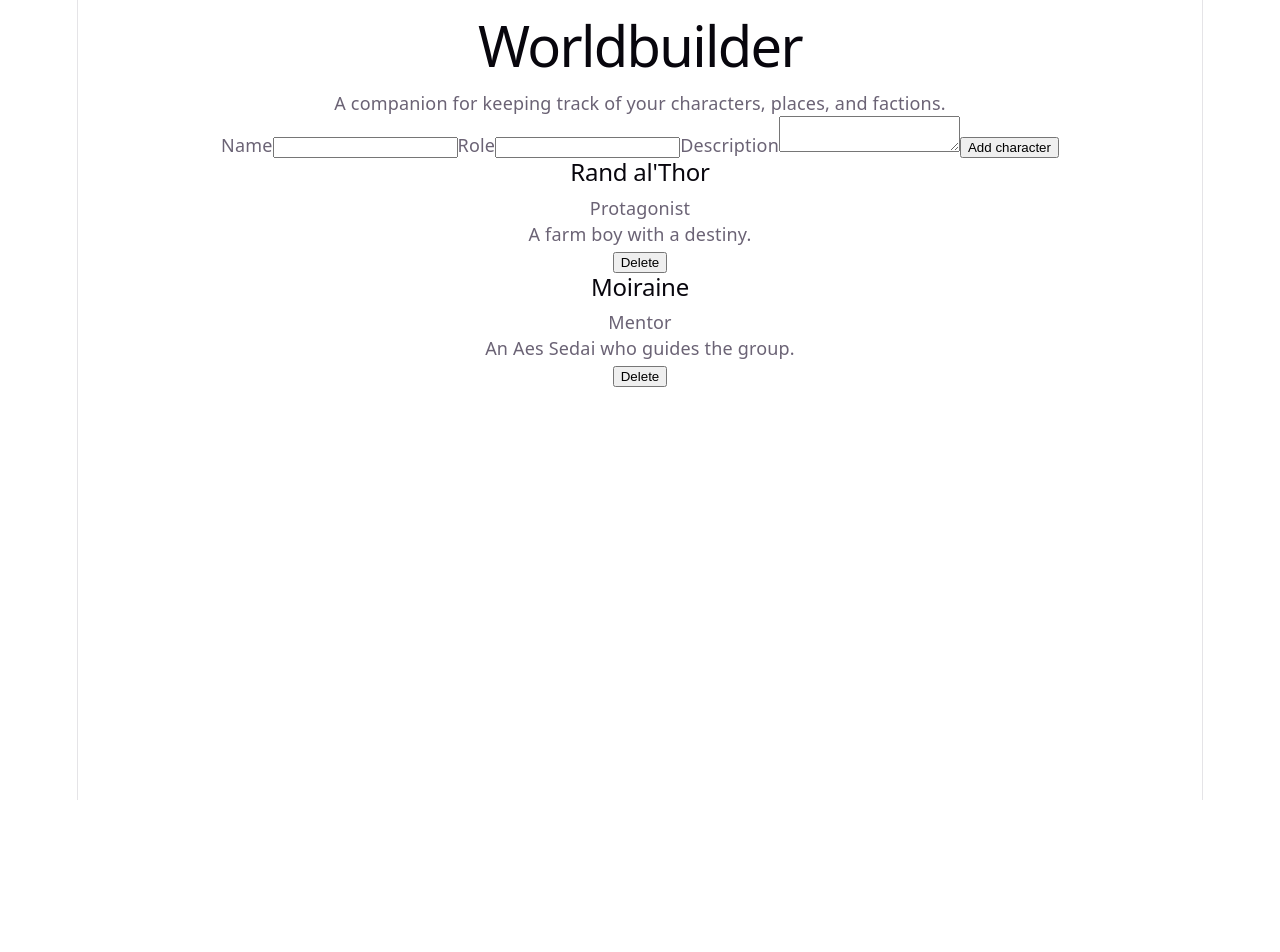
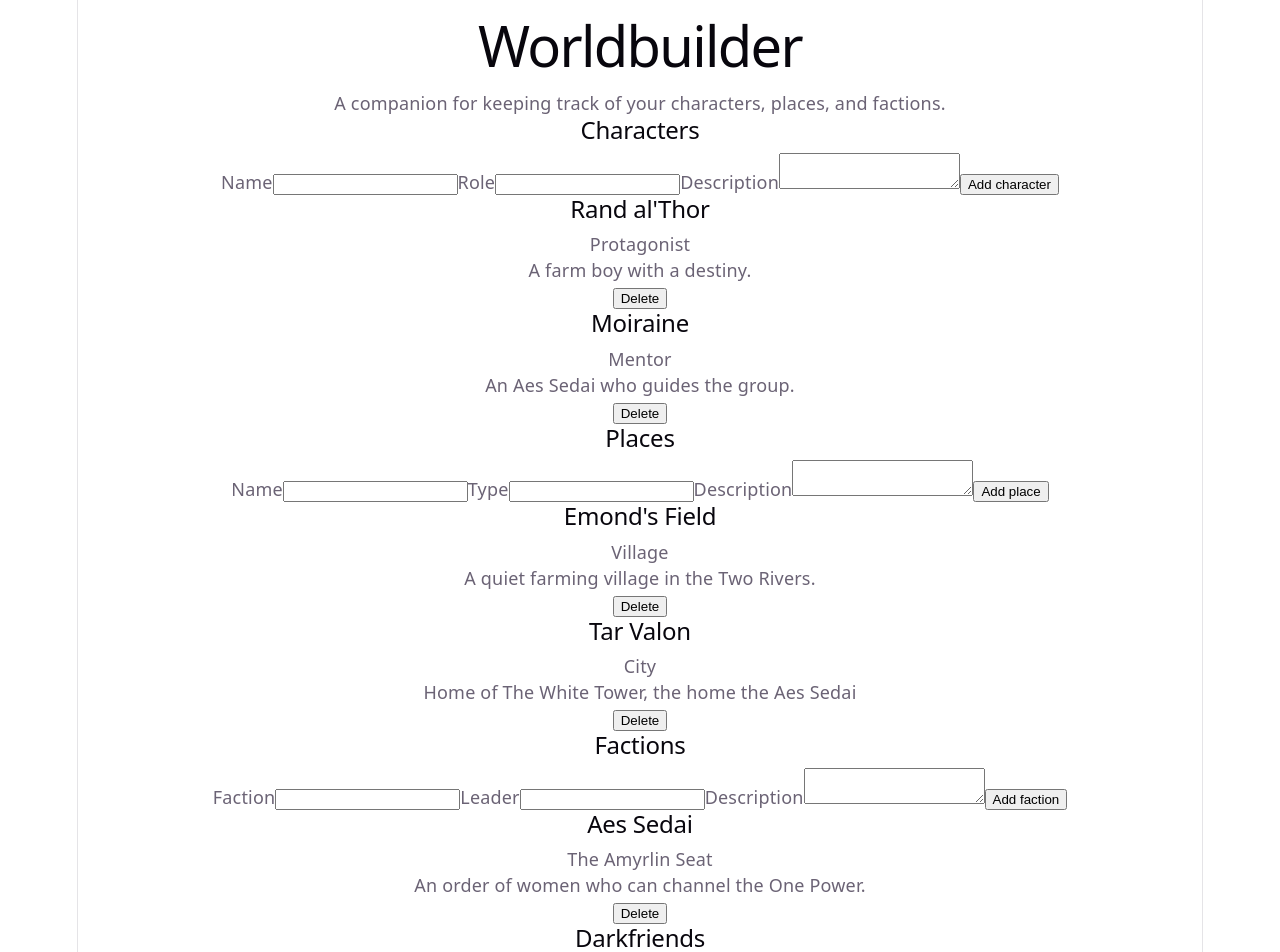
Before and after one commit to J-Winchester94/worldbuilder, a React (Vite) app: page / in a window 1280 px wide. Shown: the top 952 px of the page. Before the commit the page ends 800 px from the top, so only its background shows below. Built offline with nearby package versions, Linux system fonts and the light colour scheme.

Commit message:
Added Faction Form

```diff
--- a/src/App.jsx
+++ b/src/App.jsx
@@ -1,37 +1,63 @@
 import { useState, useEffect } from 'react'
 import './App.css'
+import EntryCard from './components/EntryCard.jsx';
 
 const sampleCharacters = [
   { id: 1, name: "Rand al'Thor", role: "Protagonist", description: "A farm boy with a destiny." },
   { id: 2, name: "Moiraine", role: "Mentor", description: "An Aes Sedai who guides the group." },
 ];
 
-function CharacterCard({ name, role, description, onDelete }) {
-  return (
-    <article className="character-card">
-      <h2>{name}</h2>
-      <p className="role">{role}</p>
-      <p>{description}</p>
-      <button onClick={onDelete}>Delete</button>
-    </article>
-  );
-}
+const samplePlaces = [
+  {id: 1, name: "Emond's Field", type: "Village", description: "A quiet farming village in the Two Rivers."},
+  {id: 2, name: "Tar Valon", type: "City", description: "Home of The White Tower, the home the Aes Sedai"},
+]
+
+const sampleFactions =[
+  {id: 1, name: "Aes Sedai", leader: "The Amyrlin Seat", description: "An order of women who can channel the One Power." },
+  {id: 2, name: "Darkfriends", leader: "The Dark One", description: "Those who side with the Dark One, seeking to unravel the Pattern."},
+]
 
 function App() {
   const [characters, setCharacters] = useState(() => {
-    const saved = localStorage.getItem("characters");
-    return saved ? JSON.parse(saved) : sampleCharacters;
+    const savedCharacters = localStorage.getItem("characters");
+    return savedCharacters ? JSON.parse(savedCharacters) : sampleCharacters;
   });
+
+  const [places, setPlaces] = useState(() => {
+    const  savedPlaces = localStorage.getItem("places");
+    return savedPlaces ? JSON.parse(savedPlaces) : samplePlaces;
+  });
+
+  const [factions, setFactions] = useState(() => {
+    const savedFactions = localStorage.getItem("factions");
+    return savedFactions ? JSON.parse(savedFactions) : sampleFactions;
+  })
 
   const [name, setName] = useState("");
   const [role, setRole] = useState("");
   const [description, setDescription] = useState("");
 
+  const [placeName, setPlaceName] = useState("");
+  const [placeType, setPlaceType] = useState("");
+  const [placeDescription, setPlaceDescription] = useState("")
+
+  const [factionName, setFactionName] = useState("");
+  const [factionLeader, setFactionLeader] = useState("");
+  const [factionDescription, setFactionDescription] = useState("");
+
   useEffect(() => {
     localStorage.setItem("characters", JSON.stringify(characters));
   }, [characters])
 
-  function handleSubmit(event) {
+  useEffect(() => {
+    localStorage.setItem("places", JSON.stringify(places));
+  }, [places])
+
+  useEffect(() => {
+    localStorage.setItem("factions", JSON.stringify(factions));
+  }, [factions])
+
+  function addCharacter(event) {
     event.preventDefault();
     const newCharacter = { id: Date.now(), name, role, description };
     setCharacters([...characters, newCharacter]);
@@ -47,13 +73,47 @@ function App() {
     }
   }
 
+  function addPlace(event) {
+    event.preventDefault();
+    const newPlace = {id: Date.now(), name: placeName, type: placeType, description: placeDescription};
+    setPlaces([...places, newPlace]);
+    setPlaceName("");
+    setPlaceType("");
+    setPlaceDescription("");
+  }
+
+  function deletePlace(id) {
+    if (confirm("Delete this place?")) {
+      setPlaces(places.filter((place) => place.id !== id));
+    }
+  }
+
+  function addFaction(event) {
+    event.preventDefault();
+    const newFaction = {id: Date.now(), name: factionName, factionLeader: factionLeader, description: factionDescription};
+    setFactions([...factions, newFaction]);
+    setFactionName("");
+    setFactionLeader("");
+    setFactionDescription("");
+  }
+
+  function deleteFaction(id) {
+    if(confirm("Delete this faction?")) {
+      setFactions(factions.filter((faction) => faction.id !== id))
+    }
+  }
+
 
   return (
     <main>
       <h1>Worldbuilder</h1>
       <p>A companion for keeping track of your characters, places, and factions.</p>
 
-      <form onSubmit={handleSubmit}>
+
+      {/* Create forms */}
+      <h2>Characters</h2>
+      <form onSubmit={addCharacter}>
+
         <label htmlFor="name">Name</label>
         <input id="name" value={name} onChange={(event) => setName(event.target.value)} required />
 
@@ -67,14 +127,65 @@ function App() {
       </form>
 
       {characters.map((character) => (
-        <CharacterCard
+        <EntryCard
           key={character.id}
           name={character.name}
-          role={character.role}
+          label={character.role}
           description={character.description}
           onDelete={() => deleteCharacter(character.id)}
         />
       ))}
+
+      <h2>Places</h2>
+      <form onSubmit={addPlace}>
+        <label htmlFor="placeName">Name</label>
+        <input id="placeName" value={placeName} onChange={(event) => setPlaceName(event.target.value)} required />
+
+        <label htmlFor="placeType">Type</label>
+        <input id="placeType" value={placeType} onChange={(event) => setPlaceType(event.target.value)} required />
+
+        <label htmlFor="placeDescription">Description</label>
+        <textarea id="placeDescription" value={placeDescription} onChange={(event) => setPlaceDescription(event.target.value)} required></textarea>
+
+        <button type="submit">Add place</button>
+      </form>
+
+
+      {places.map((place) => (
+        <EntryCard
+          key={place.id}
+          name={place.name}
+          label={place.type}
+          description={place.description}
+          onDelete={() => deletePlace(place.id)}
+        />
+      ))}
+
+      <h2>Factions</h2>
+      <form onSubmit={addFaction}>
+        <label htmlFor="factionName">Faction</label>
+        <input id="factionName" value={factionName} onChange={(event) => setFactionName(event.target.value)} required/>
+
+        <label htmlFor="factionType">Leader</label>
+        <input id="factionType" value={factionLeader} onChange={(event) => setFactionLeader(event.target.value)} required />
+
+        <label htmlFor="factionDescription">Description</label>
+        <textarea id="factionDescription" value={factionDescription} onChange={(event) => setFactionDescription(event.target.value)} required></textarea>
+
+        <button type="submit">Add faction</button>
+      </form>
+
+      {factions.map((faction) => (
+        <EntryCard
+          key={faction.id}
+          name={faction.name}
+          label={faction.leader}
+          description={faction.description}
+          onDelete={() => deleteFaction(faction.id)}
+          />
+      ))}
+
+
     </main>
   );
 }
--- /dev/null
+++ b/src/components/EntryCard.jsx
@@ -0,0 +1,10 @@
+export default function EntryCard ({ name, label, description, onDelete }) {
+    return (
+        <article className="entry-card">
+            <h2>{name}</h2>
+            <p className="label">{label}</p>
+            <p className="description">{description}</p>
+            <button onClick={onDelete}>Delete</button>
+        </article>
+    )
+}
```
